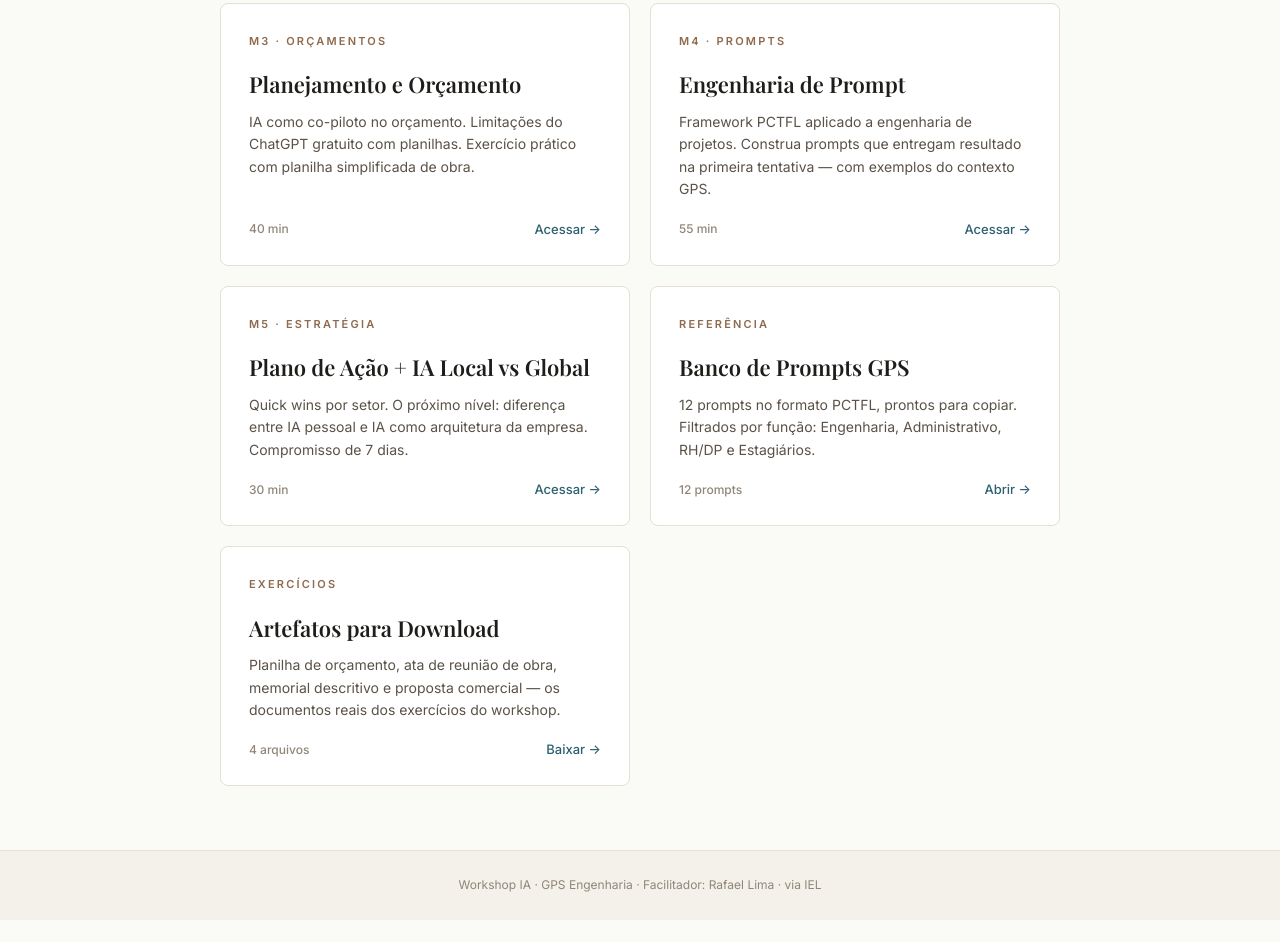
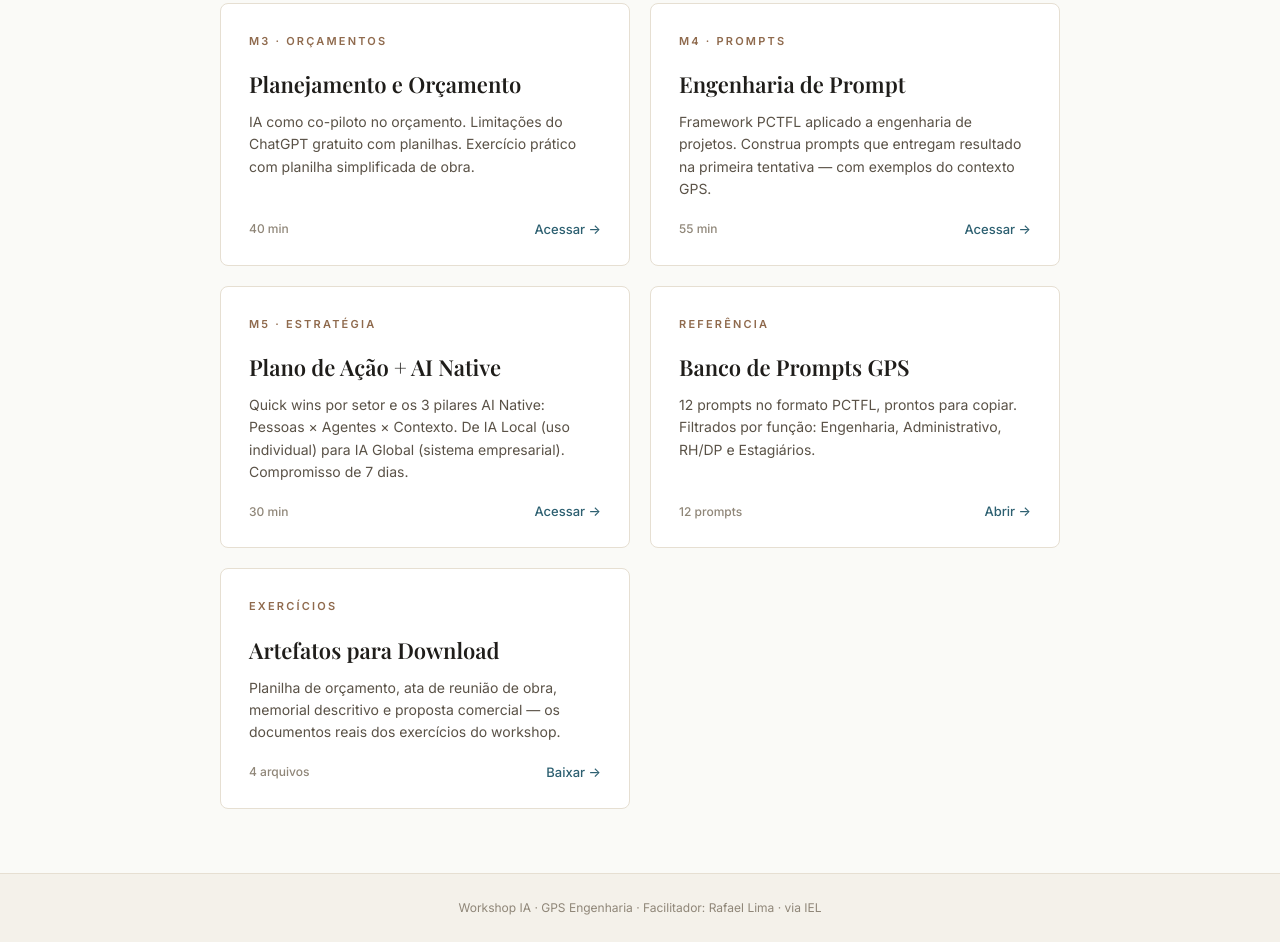
Before and after one commit to rslimaeng/workshop-ia-gps, a plain HTML site: page index.html in a window 1280 px wide. Shown: the part 902-1844 px from the top of the page. Before the commit the page ends 1822 px from the top, so only its background shows below. Drawn offline with nearby package versions, Linux system fonts and the light colour scheme.

Commit message:
fix(home,m5): alinha card e title com identidade "AI Native"
O prompt-10 mudou a identidade do M5 de "IA Local vs Global" para
"Plano de Ação + AI Native", mas o card na home e o <title> da aba
ficaram com o nome antigo. Correção mínima — apenas 2 referências.

Co-Authored-By: Claude Opus 4.8 <noreply@anthropic.com>

```diff
--- a/index.html
+++ b/index.html
@@ -109,10 +109,11 @@
         <!-- M5 -->
         <a href="m5/index.html" class="module-card reveal" style="text-decoration:none; color:inherit">
           <p class="module-card-eyebrow eyebrow">M5 · Estratégia</p>
-          <h3>Plano de Ação + IA Local vs Global</h3>
+          <h3>Plano de Ação + AI Native</h3>
           <p class="module-card-desc">
-            Quick wins por setor. O próximo nível: diferença entre IA pessoal e
-            IA como arquitetura da empresa. Compromisso de 7 dias.
+            Quick wins por setor e os 3 pilares AI Native: Pessoas × Agentes × Contexto.
+            De IA Local (uso individual) para IA Global (sistema empresarial).
+            Compromisso de 7 dias.
           </p>
           <div class="module-card-footer">
             <span class="module-card-duration">30 min</span>
```
Also changed, not shown: m5/index.html (+1 -1 lines).
